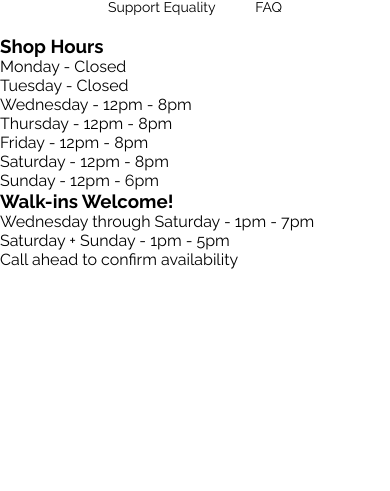
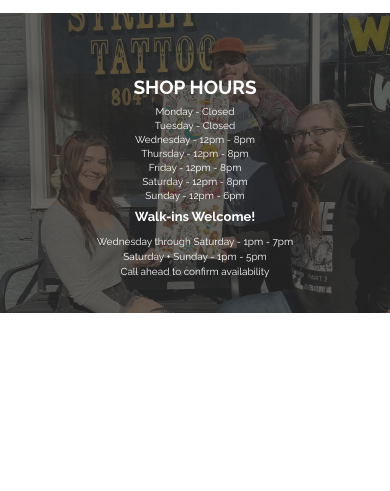
Before and after one commit to alyakakakayla/carystreettattoo, a plain HTML site: page home.html in a window 390 px wide. Shown: the part 353-844 px from the top of the page. Drawn offline with Linux system fonts and the light colour scheme.

Commit message:
Styled hours section

```diff
--- a/home.html
+++ b/home.html
@@ -49,8 +49,11 @@
 
     <!--hours-->
     <section class="hours">
+        <div class="background-image">
+            <img src="./imgs/background1copy.jpg" alt="Cary Street Tattoo">
+        </div>
         <div class="shop-hours">
-            <h3 class="section-title">Shop Hours</h3>
+            <h3 class="section-title">SHOP HOURS</h3>
             <ul class="hours-list">
                 <li>Monday - Closed</li>
                 <li>Tuesday - Closed</li>
@@ -65,6 +68,6 @@
             <h3 class="section-title">Walk-ins Welcome!</h3>
             <p class="text">Wednesday through Saturday - 1pm - 7pm<br>Saturday + Sunday - 1pm - 5pm<br><span>Call ahead to confirm availability</span></p>
         </div>
-    </div>
+    </section>
 </body>
 </html>
--- a/styles.css
+++ b/styles.css
@@ -70,6 +70,60 @@ body {
     animation: nav-items-hover .6s forwards;
 }
 
+.hours .background-image {
+    max-height: 700px;
+    overflow: hidden;
+    z-index: -99;
+}
+
+.hours .background-image img {
+    width: 100%;
+    filter: contrast(50%) brightness(50%) sepia(10%);
+}
+
+.hours .shop-hours {
+    z-index: 0;
+    color: white;
+    text-align: center;
+    position: absolute; /*relative*/
+    left: 50%;
+    transform: translate(-50%, -220%);
+}
+
+.hours .shop-hours h3 {
+    font-size: 35px;
+    margin: 10px;
+}
+
+.hours .shop-hours ul {
+    list-style-type: none;
+    font-size: 20px;
+}
+
+.hours .shop-hours ul li {
+    margin: 5px 0 5px 0;
+}
+
+.hours .walk-ins {
+    z-index: 0;
+    color: white;
+    text-align: center;
+    position: absolute; /*relative*/
+    left: 50%;
+    transform: translate(-50%, -150%);
+    padding: 13px 0 13px 0;
+    width: 100%;
+}
+
+.hours .walk-ins h3 {
+    font-size: 23px;
+    margin: 15px;
+}
+
+.hours .walk-ins p {
+    line-height: 30px;
+}
+
 /*animations*/
 @keyframes nav-items-hover {
     0% {
@@ -98,6 +152,37 @@ body {
     .socials-items img {
         width: 25px;
     }
+    .hours .background-image {
+        max-height: 450px;
+    }
+    .hours .shop-hours {
+        transform: translate(-50%, -190%);
+    }
+    .hours .shop-hours h3 {
+        font-size: 25px;
+        margin: 10px;
+    }
+    .hours .shop-hours ul {
+        list-style-type: none;
+        font-size: 15px;
+    }
+    .hours .shop-hours ul li {
+        margin: 5px 0 5px 0;
+    }
+    .hours .walk-ins {
+        transform: translate(-50%, -120%);
+        padding: 13px 0 13px 0;
+    }
+
+    .hours .walk-ins h3 {
+        font-size: 19px;
+        margin: 12px;
+    }
+
+    .hours .walk-ins p {
+        line-height: 23px;
+        font-size: 14px;
+    }
 }
 
 @media (max-width: 480px) {
@@ -114,4 +199,82 @@ body {
     .socials-items img {
         width: 22px;
     }
+    .hours .background-image {
+        max-height: 350px;
+    }
+    .hours .shop-hours {
+        transform: translate(-50%, -180%);
+    }
+    .hours .shop-hours h3 {
+        font-size: 21px;
+        margin: 10px;
+    }
+    .hours .shop-hours ul {
+        list-style-type: none;
+        font-size: 12px;
+    }
+    .hours .shop-hours ul li {
+        margin: 5px 0 5px 0;
+    }
+    .hours .walk-ins {
+        transform: translate(-50%, -120%);
+        padding: 13px 0 13px 0;
+    }
+
+    .hours .walk-ins h3 {
+        font-size: 15px;
+        margin: 10px;
+    }
+
+    .hours .walk-ins p {
+        line-height: 19px;
+        font-size: 12px;
+    }
 }
+
+@media (max-width: 400px) {
+    .header .logo img {
+        width: 250px;
+    }
+    .header .contact {
+        font-size: 14px;
+    }
+    .header .navbar .nav-items {
+        font-size: 12px;
+        padding: 12px;
+    }
+    .socials-items img {
+        width: 22px;
+    }
+    .hours .background-image {
+        max-height: 300px;
+    }
+    .hours .shop-hours {
+        transform: translate(-50%, -180%);
+    }
+    .hours .shop-hours h3 {
+        font-size: 19px;
+        margin: 8px;
+    }
+    .hours .shop-hours ul {
+        list-style-type: none;
+        font-size: 10px;
+    }
+    .hours .shop-hours ul li {
+        margin: 3px 0 3px 0;
+    }
+    .hours .walk-ins {
+        transform: translate(-50%, -120%);
+        padding: 13px 0 13px 0;
+    }
+
+    .hours .walk-ins h3 {
+        font-size: 13px;
+        margin: 10px;
+    }
+
+    .hours .walk-ins p {
+        line-height: 15px;
+        font-size: 10px;
+    }
+}
```
Also changed, not shown: imgs/background1copy.jpg (added).
